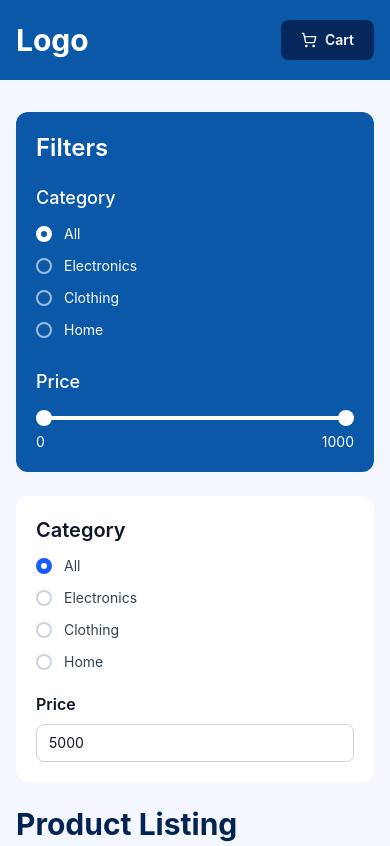
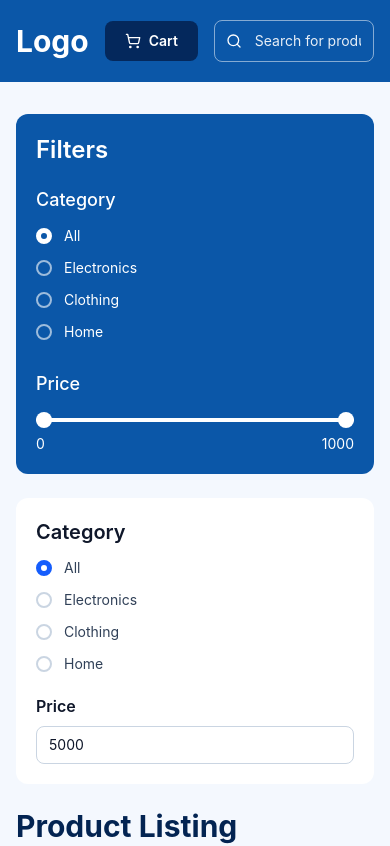
Before and after one commit to jaan2005/assignment, a Next.js app: page / in a window 390 px wide. Shown: the top 846 px of the page. Built offline with nearby package versions, Linux system fonts and the light colour scheme.

Commit message:
fix: show search bar on mobile and tighten page container width

```diff
--- a/app/layout.js
+++ b/app/layout.js
@@ -12,7 +12,7 @@ export default function RootLayout({ children }) {
       <body className="flex min-h-screen flex-col">
         <CartProvider>
           <Suspense fallback={<div className="h-20 bg-brand" />}><Header /></Suspense>
-          <main className="mx-auto w-full max-w-6xl flex-1 px-4 py-8">{children}</main>
+          <main className="mx-auto w-full max-w-5xl flex-1 px-4 py-8">{children}</main>
           <Footer />
         </CartProvider>
       </body>
--- a/components/Header.js
+++ b/components/Header.js
@@ -15,16 +15,16 @@ export default function Header() {
   };
   return (
     <header className="bg-brand text-white">
-      <div className="mx-auto flex max-w-6xl items-center gap-4 px-4 py-5">
+      <div className="mx-auto flex max-w-5xl items-center gap-4 px-4 py-5">
         <Link href="/" className="text-3xl font-bold">Logo</Link>
-        <div className="relative mx-auto hidden w-full max-w-xl sm:block">
+        <div className="relative order-last w-full sm:order-none sm:mx-auto sm:w-auto sm:max-w-xl sm:flex-1">
           <Search className="absolute left-3 top-1/2 h-4 w-4 -translate-y-1/2" />
           <input
             defaultValue={sp.get('q') || ''} onChange={onSearch} placeholder="Search for products..."
             className="w-full rounded-lg border border-white/50 bg-transparent py-2.5 pl-10 pr-3 text-sm placeholder-white/90 outline-none focus:border-white"
           />
         </div>
-        <Link href="/cart" className="relative ml-auto flex items-center gap-2 rounded-lg bg-navy px-5 py-2.5 text-sm font-semibold sm:ml-0">
+        <Link href="/cart" className="relative ml-auto flex items-center gap-2 rounded-lg bg-navy px-5 py-2.5 text-sm font-semibold">
           <ShoppingCart className="h-4 w-4" /> Cart
           {count > 0 && <span className="absolute -right-2 -top-2 grid h-5 min-w-5 place-items-center rounded-full bg-white px-1 text-xs text-navy">{count}</span>}
         </Link>
```
